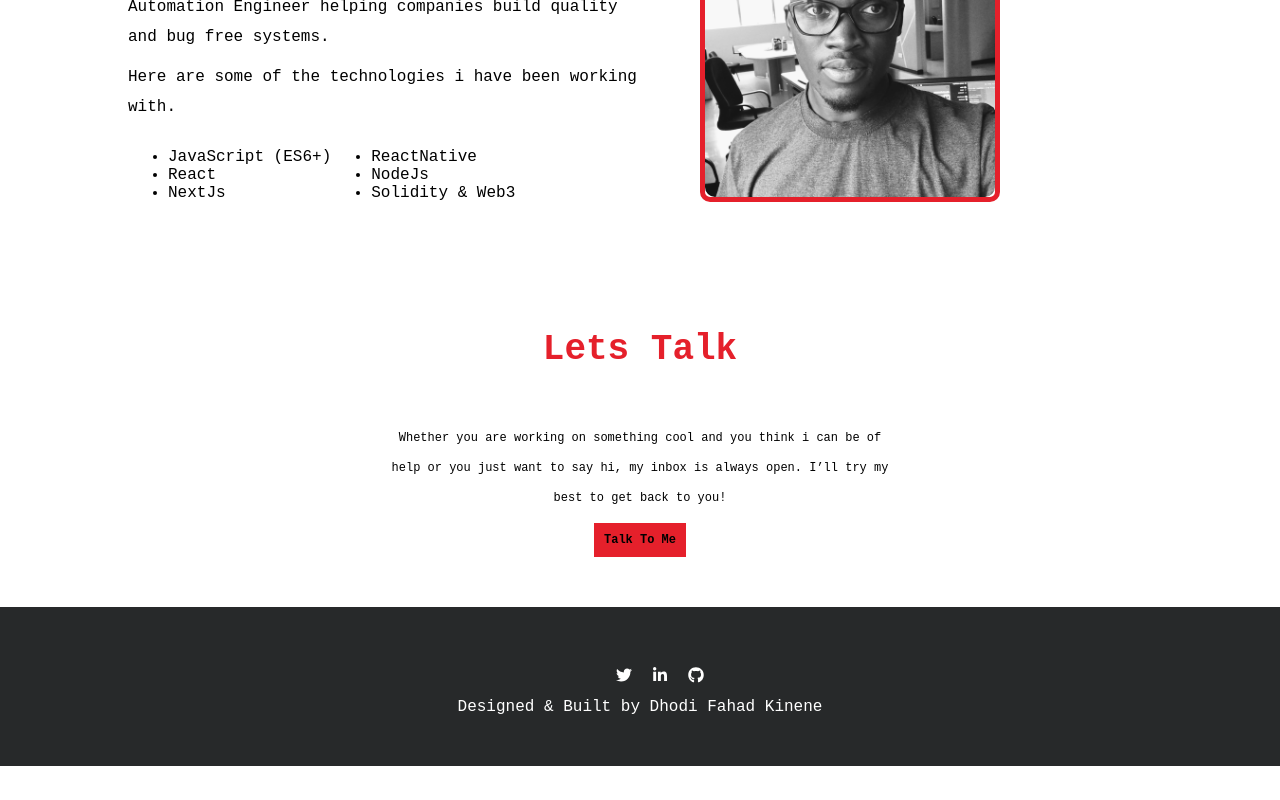
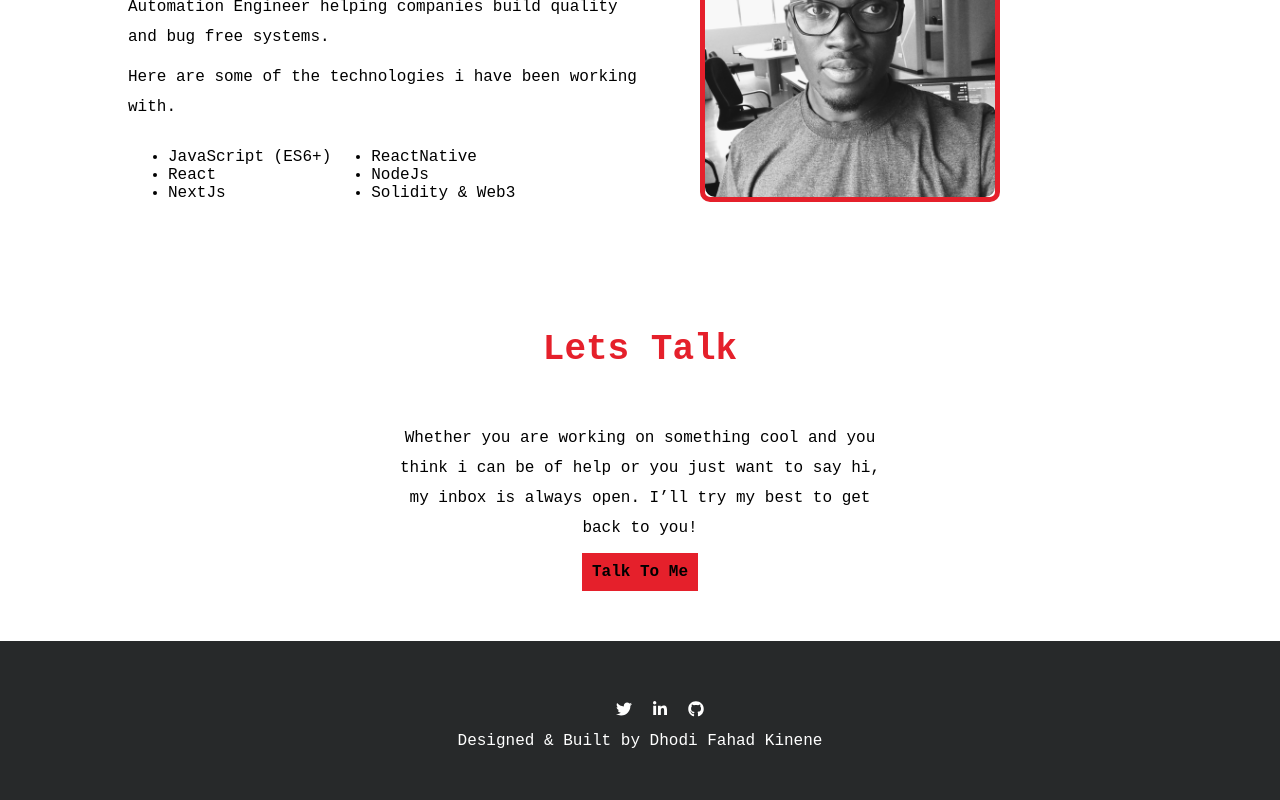
Before and after one commit to DhodiFahad/dhodifahad.github.io, a Next.js app: page / in a window 1280 px wide. Shown: the part 809-1609 px from the top of the page. Before the commit the page ends 1575 px from the top, so only its background shows below. Built offline with nearby package versions, Linux system fonts and the light colour scheme; a web font is replaced by a local one.

Commit message:
Update Contact.module.css

```diff
--- a/styles/Contact.module.css
+++ b/styles/Contact.module.css
@@ -4,7 +4,7 @@
     display: flex;
     flex-direction: column;
     align-items: center;
-    font-size: 12px;
+
 }
 .wrapper p{
     max-width: 500px;
@@ -13,5 +13,6 @@
 @media (max-width: 750px){
     .wrapper{
         padding: 50px 10%;
+        font-size: 12px;
     }
 }
```
